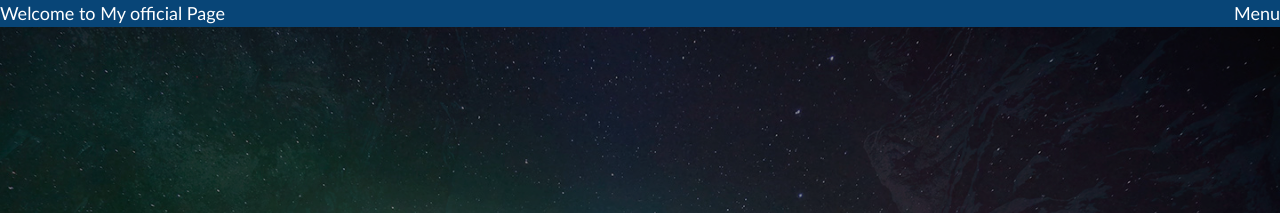
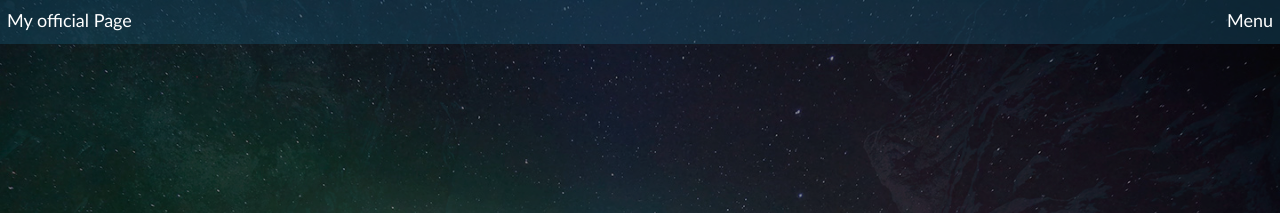
Before and after one commit to raavanSita/MY-page, a plain HTML site: page index.html in a window 1280 px wide. Shown: the top 213 px of the page. Drawn offline with nearby package versions, Linux system fonts and the light colour scheme.

Commit message:
nav fixed with out text color invert

```diff
--- a/index.html
+++ b/index.html
@@ -2,7 +2,7 @@
 
 <html>
 	<head>
-		<title>Robin GEORGE</title>
+		<title>ROBIN GEORGE</title>
 		<meta charset="utf-8" />
 		<meta name="viewport" content="width=device-width, initial-scale=1" />
 		<link rel="stylesheet" href="assets/css/main.css" />
@@ -14,10 +14,10 @@
 
 		<!-- Header -->
 		<header>
-			<div class="navH" style="background-color: rgb(8, 69, 119); ">
+			<div class="navH" style="background-color: rgba(25, 83, 110, 0.432); height:3rem;">
 				<div class="row ">
-					<div  class="text-left col-8"><a class="hov" href="index.html">Welcome to My official Page</a></div>
-					<div  class="text-right col-4"><a class="hov" href="#menu">Menu</a></div>
+					<div  class="align-left mt-2 col-8 pl-4"><a class="hov" href="index.html">My official <span>Page</span> </a></div>
+					<div  class="align-right mt-2 col-4 pr-4"><a class="hov" href="#menu">Menu</a></div>
 				</div>
 
 		   </div>
```
